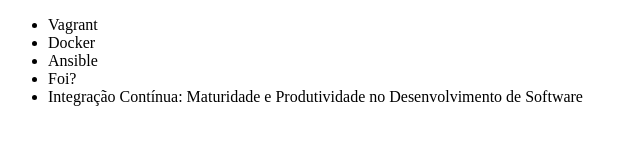
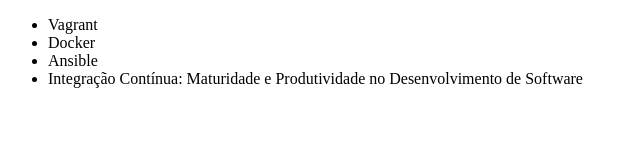
Before and after one commit to igo-mgoncalvs/alura-git, a plain HTML site: page index.html in a window 1280 px wide. Shown: the whole page, without its empty margins (0-640 px from the left). Drawn offline with Linux system fonts and the light colour scheme.

Commit message:
Correçãofeita em dois cursos

```diff
--- a/index.html
+++ b/index.html
@@ -9,7 +9,6 @@
         <li>Vagrant</li>
         <li>Docker</li>
         <li>Ansible</li>
-        <li>Foi?</li>
         <li>Integração Contínua: Maturidade e Produtividade no Desenvolvimento de Software</li>
     </ul>
 </body>
```
